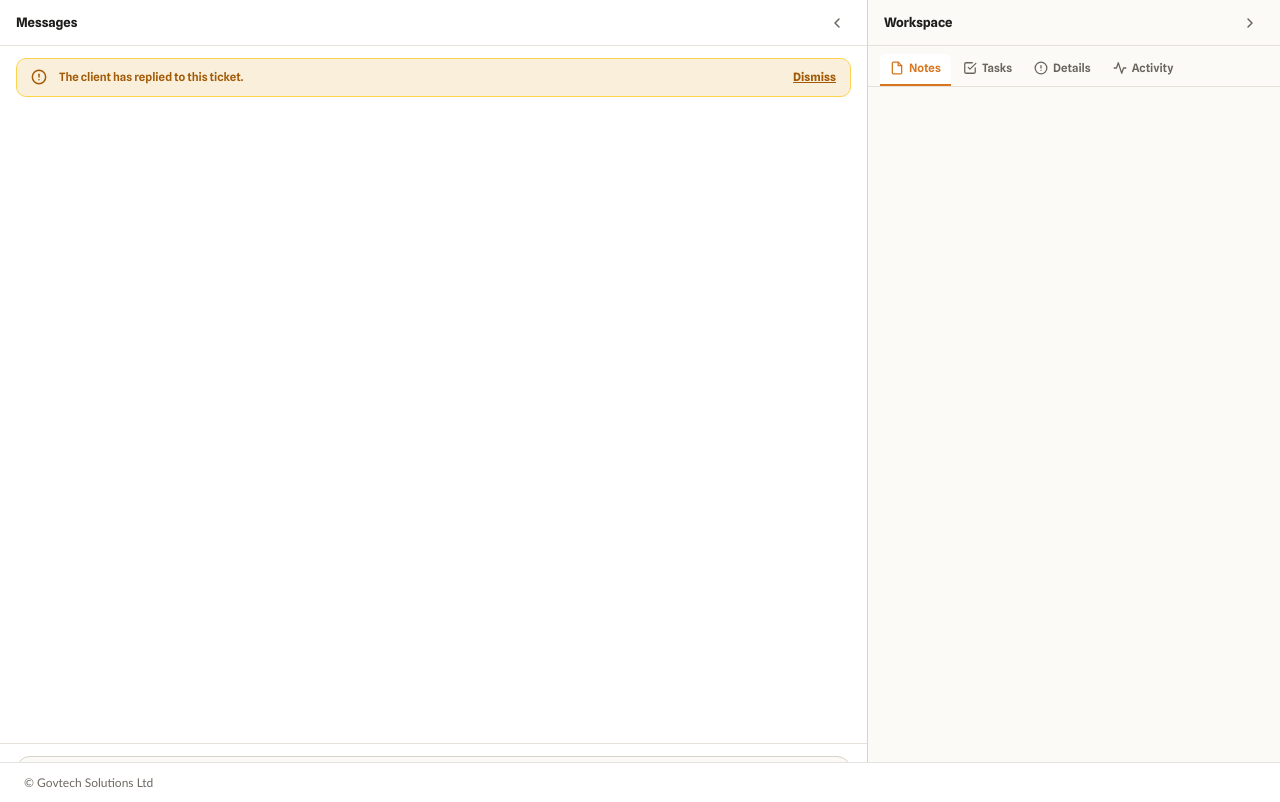
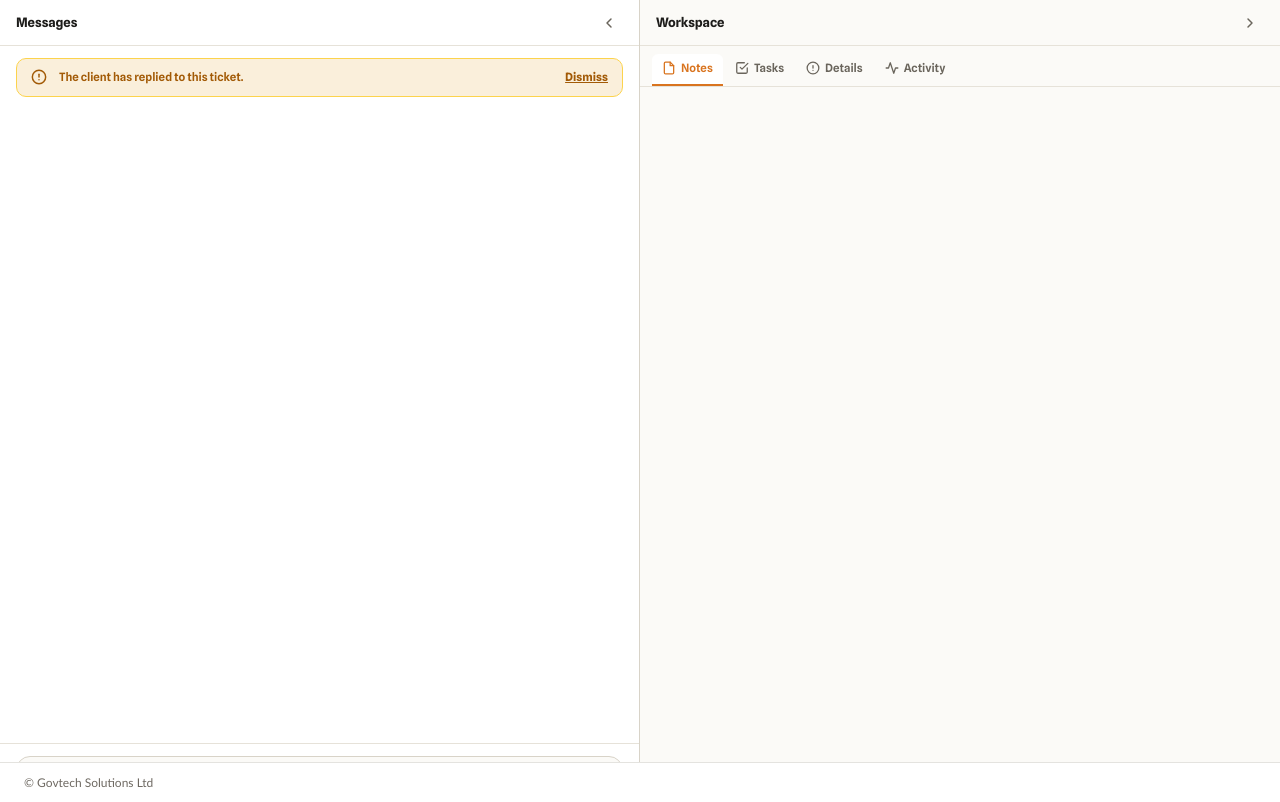
Before and after one commit to Boollay32/HD995, an ASP.NET Core app: page /TicketDetails in a window 1280 px wide. Shown: the part 114-916 px from the top of the page. Run offline with ASP.NET Core 8, Linux system fonts and the light colour scheme; the project's own start-up code is not run, and a stand-in starts its controllers and pages; some web fonts are replaced.

Commit message:
TicketDetails: split shell 50/50 so Messages pane is half the window

```diff
--- a/wwwroot/css/Pages/TicketDetails.css
+++ b/wwwroot/css/Pages/TicketDetails.css
@@ -293,13 +293,13 @@
 }
 .td-shell {
     display: grid;
-    grid-template-columns: 1fr 412px;
+    grid-template-columns: 1fr 1fr;
     height: calc(100vh - 58px);
     overflow: hidden;
 }
 
     .td-shell[data-layout="both"] {
-        grid-template-columns: 1fr 412px;
+        grid-template-columns: 1fr 1fr;
     }
 
     .td-shell[data-layout="left-only"] {
```
